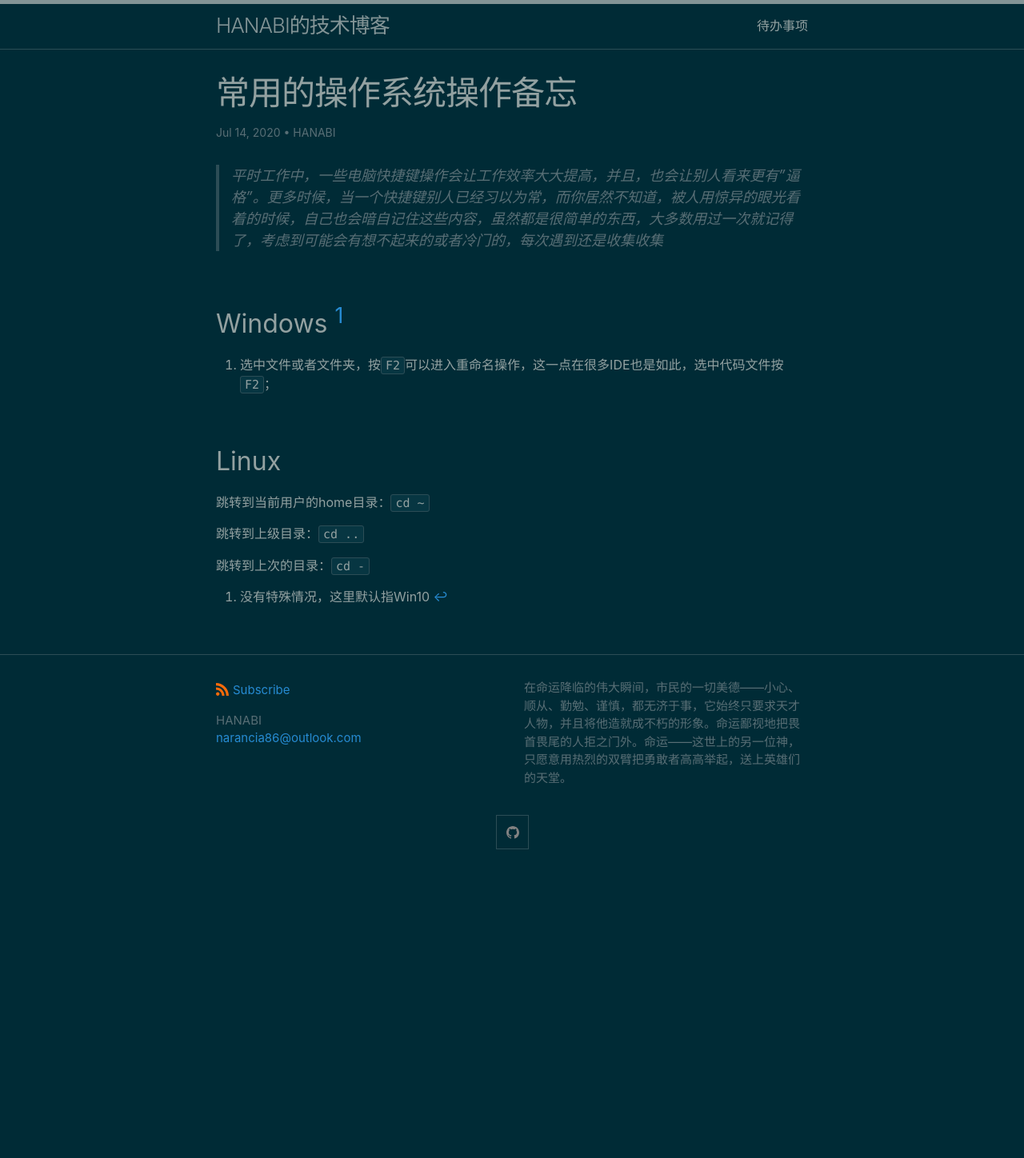
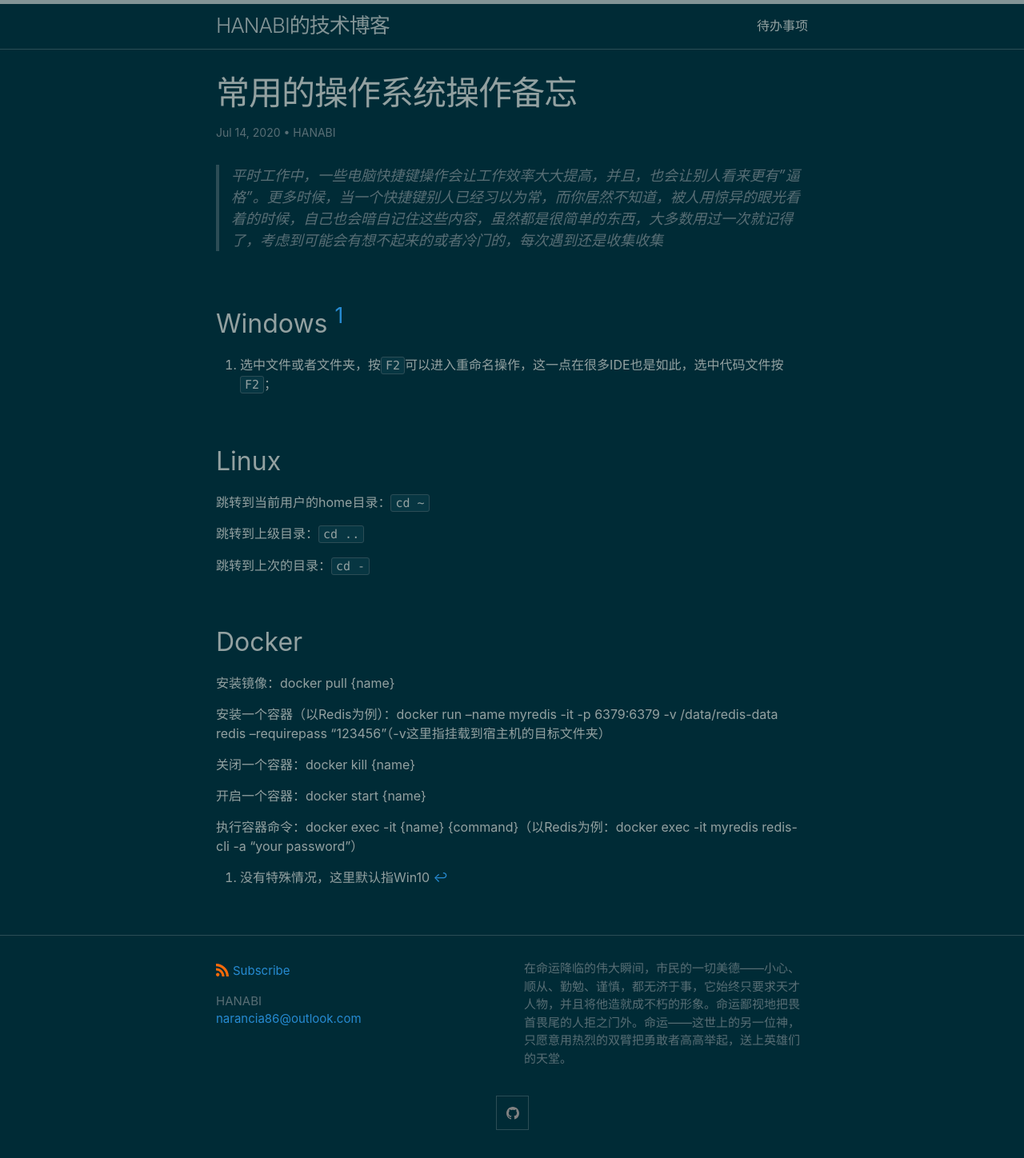
Before and after one commit to KamenRiderKuuga/kamenriderkuuga.github.io, a Jekyll site: the page built from _posts/2020-07-13-Tips-2.md, in a window 1280 px wide. Shown: the whole page at 80% size. Built offline with Jekyll 4.4.1, drawn with Linux system fonts in a browser that asks for light colours; before the commit the page ends 1097 px from its top, so only the background shows below that.

Commit message:
Update 2020-07-13-Tips-2.md

```diff
--- a/_posts/2020-07-13-Tips-2.md
+++ b/_posts/2020-07-13-Tips-2.md
@@ -22,4 +22,20 @@
 
 跳转到上次的目录：`cd -`
 
+
+
+## Docker
+
+安装镜像：docker pull {name}
+
+安装一个容器（以Redis为例）：docker run --name myredis -it -p 6379:6379 -v /data/redis-data redis --requirepass "123456"（-v这里指挂载到宿主机的目标文件夹）
+
+关闭一个容器：docker kill {name}
+
+开启一个容器：docker start {name}
+
+执行容器命令：docker exec -it {name} {command}（以Redis为例：docker exec -it myredis redis-cli -a "your password"）
+
+
+
 [^1]:没有特殊情况，这里默认指Win10
```
